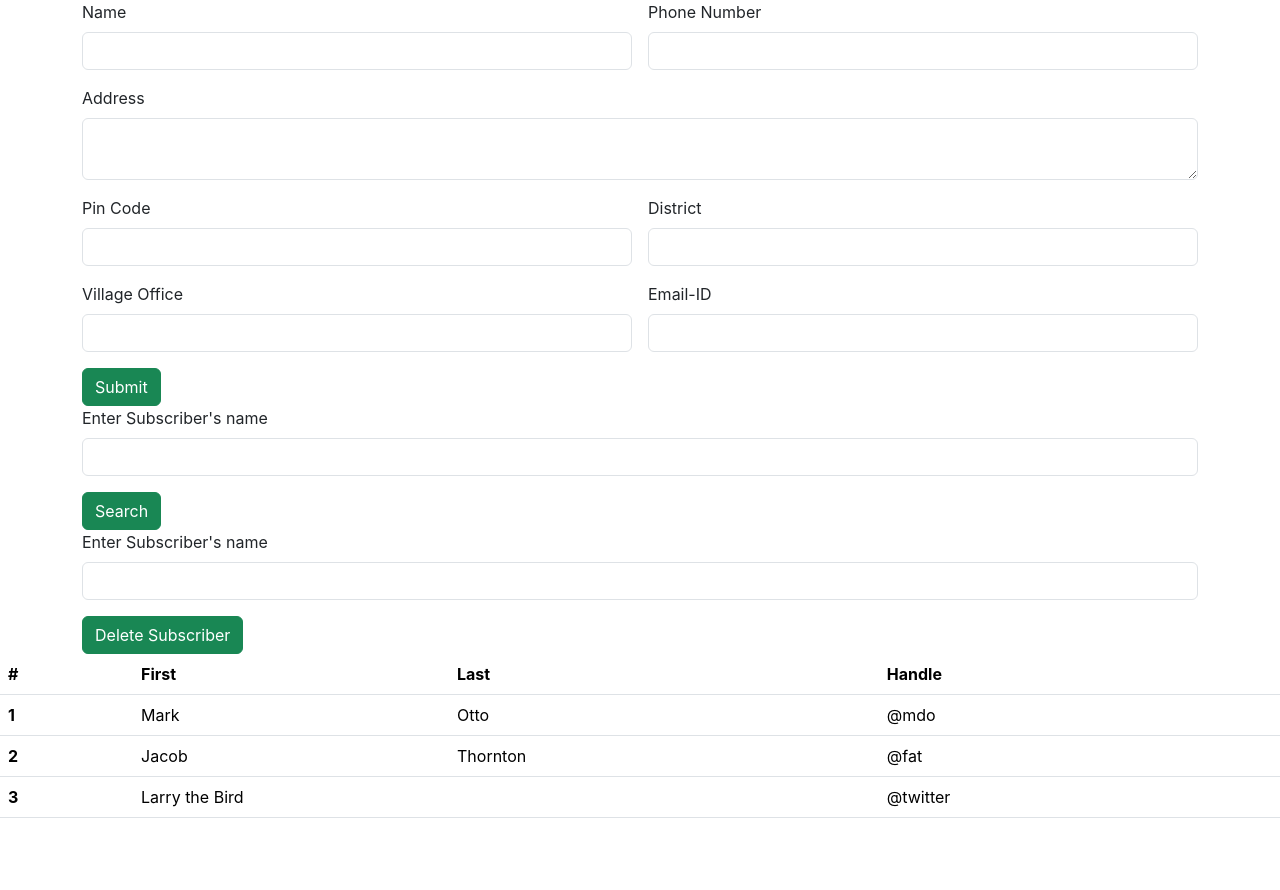
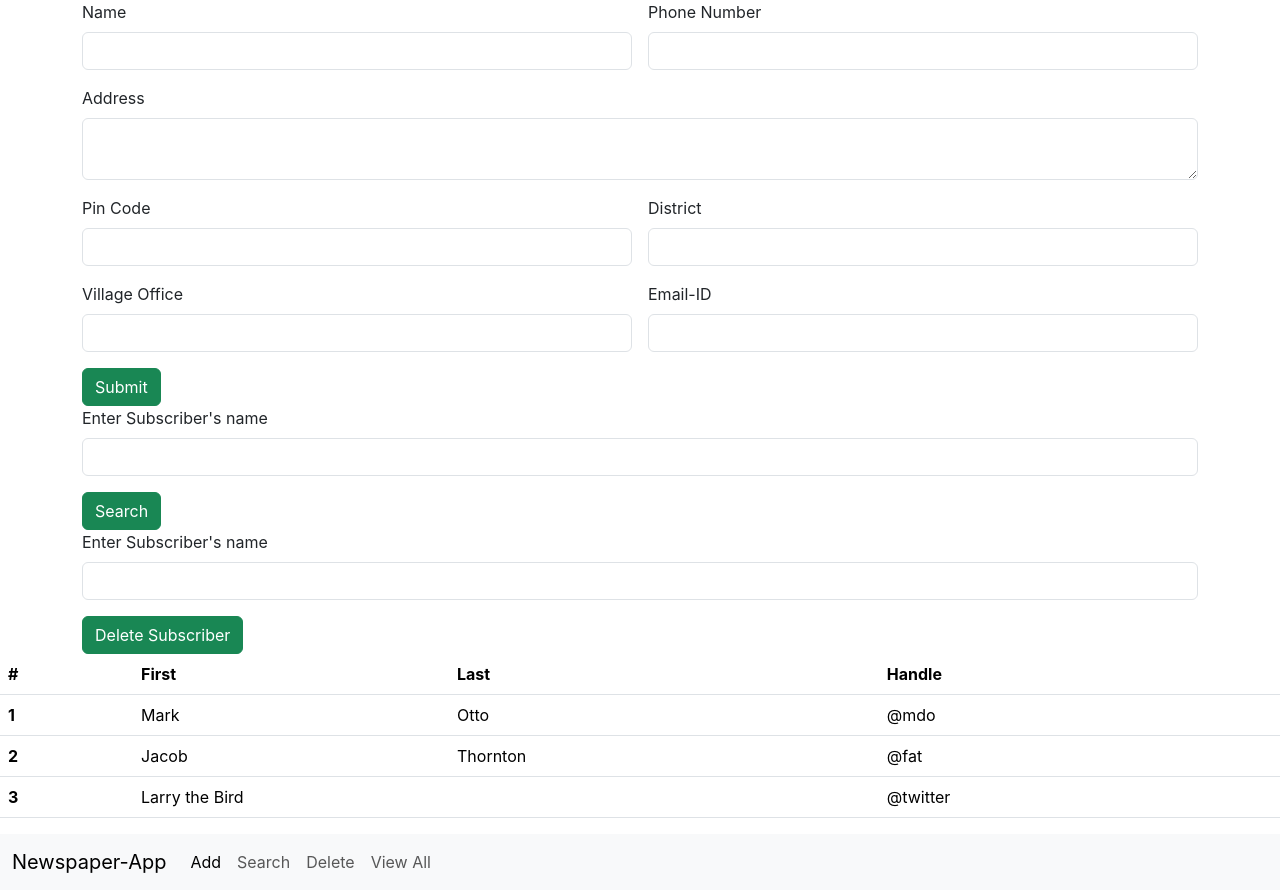
Before and after one commit to Liyo08/NewspaperAppTestReact-Frontend, a React (Create React App) app: page / in a window 1280 px wide. Before the commit the page ends 834 px from the top, so only its background shows below. Built offline with nearby package versions, Linux system fonts and the light colour scheme.

Commit message:
Navbar added

```diff
--- a/src/App.js
+++ b/src/App.js
@@ -4,6 +4,7 @@
 import SearchSubscribers from './components/SearchSubscribers';
 import DeleteSubscriber from './components/DeleteSubscriber';
 import ViewAllSubscribers from './components/ViewAllSubscribers';
+import SubscriberNavbar from './components/SubscriberNavbar';
 
 function App() {
   return (
@@ -12,6 +13,7 @@
      <SearchSubscribers/>
      <DeleteSubscriber/>
      <ViewAllSubscribers/>
+     <SubscriberNavbar/>
 
     </div>
   );
--- /dev/null
+++ b/src/components/SubscriberNavbar.jsx
@@ -0,0 +1,38 @@
+import React from 'react'
+
+const SubscriberNavbar = () => {
+  return (
+    <div>
+<nav class="navbar navbar-expand-lg bg-body-tertiary">
+  <div class="container-fluid">
+    <a class="navbar-brand" href="#">Newspaper-App</a>
+    <button class="navbar-toggler" type="button" data-bs-toggle="collapse" data-bs-target="#navbarNav" aria-controls="navbarNav" aria-expanded="false" aria-label="Toggle navigation">
+      <span class="navbar-toggler-icon"></span>
+    </button>
+    <div class="collapse navbar-collapse" id="navbarNav">
+      <ul class="navbar-nav">
+        <li class="nav-item">
+          <a class="nav-link active" aria-current="page" href="#">Add</a>
+        </li>
+        <li class="nav-item">
+          <a class="nav-link" href="#">Search</a>
+        </li>
+        <li class="nav-item">
+          <a class="nav-link" href="#">Delete</a>
+        </li>
+        <li class="nav-item">
+          <a class="nav-link" href="#">View All</a>
+        </li>
+
+      </ul>
+    </div>
+  </div>
+</nav>
+
+
+
+    </div>
+  )
+}
+
+export default SubscriberNavbar
```
